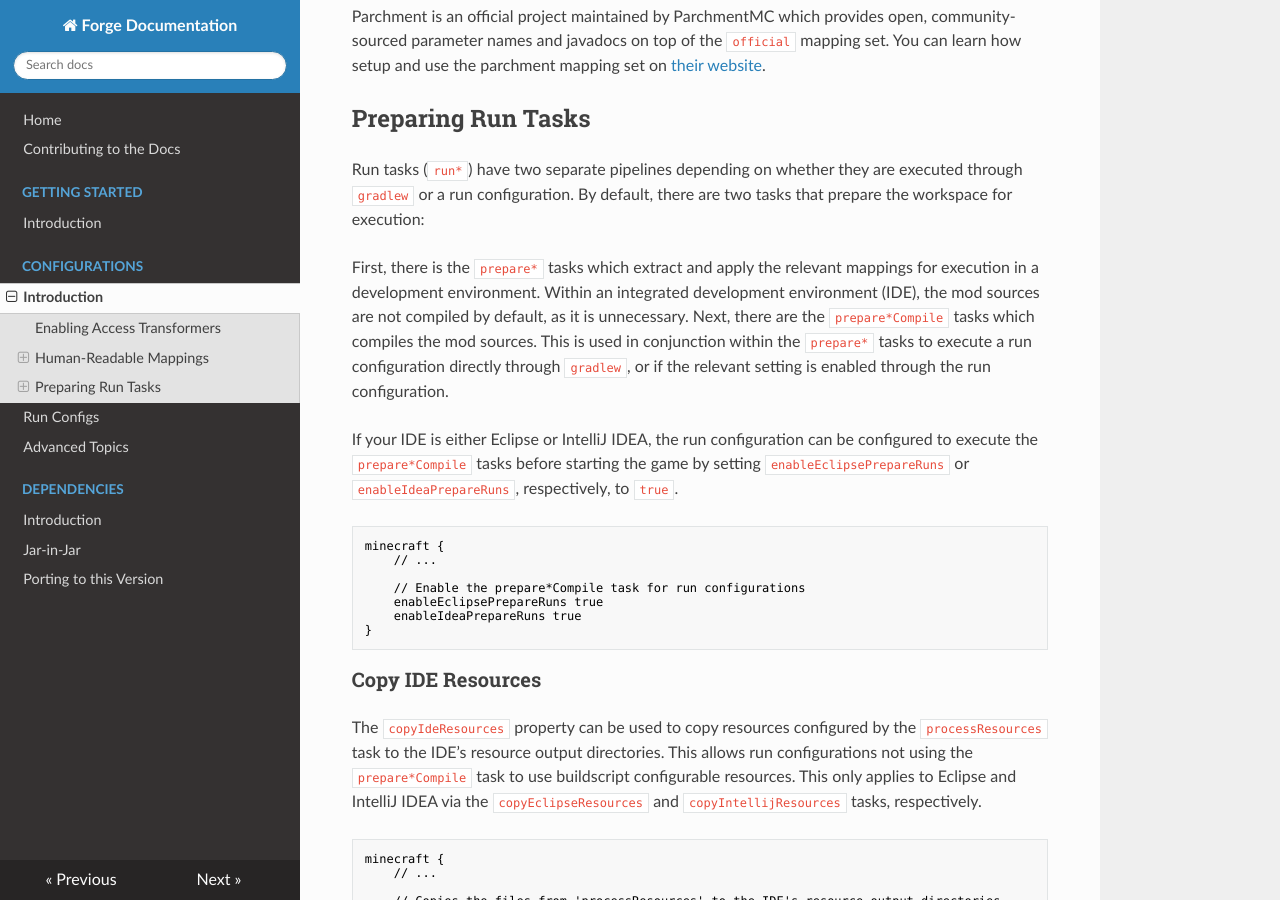
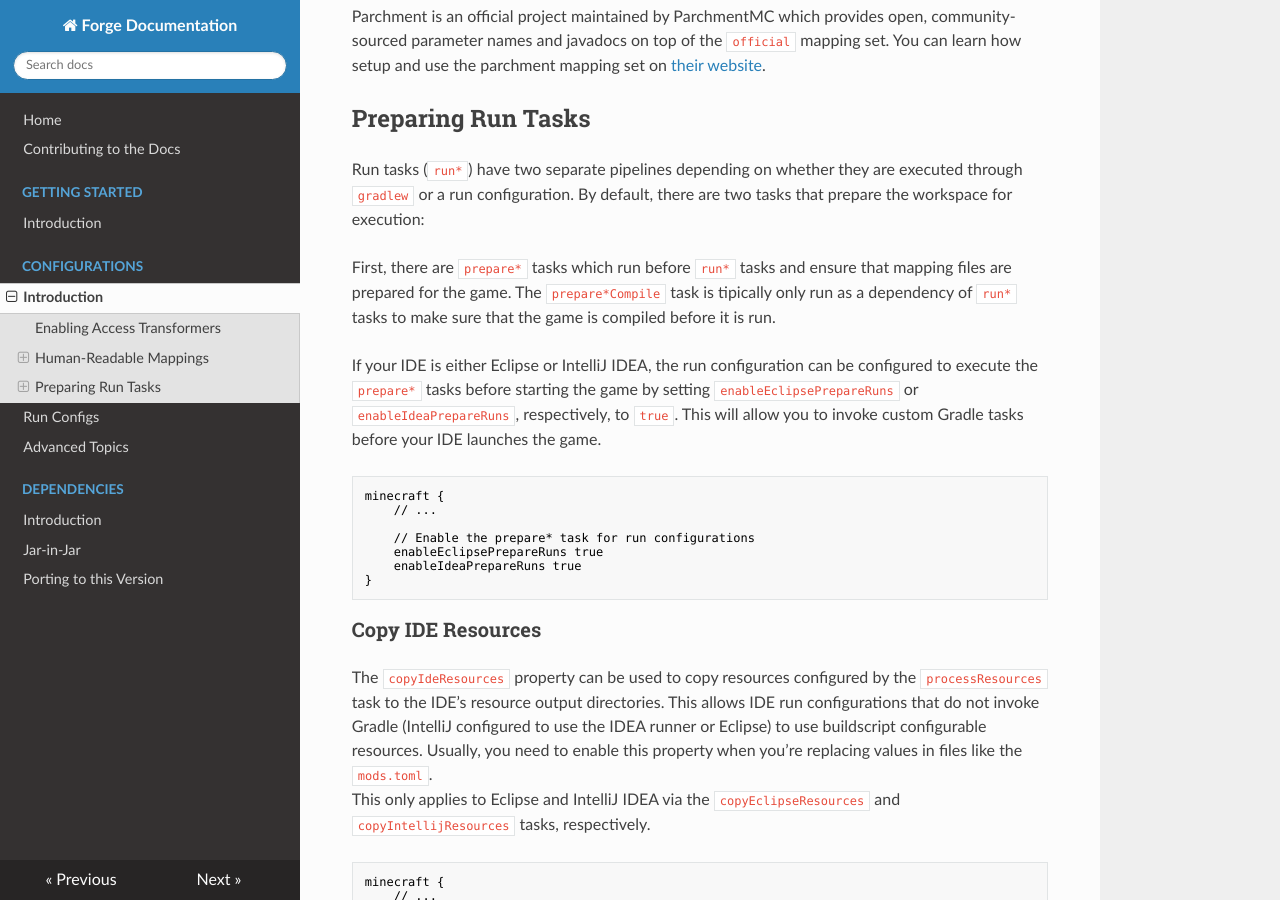
Before and after one commit to MinecraftForge/Documentation, an MkDocs documentation site: the page built from docs/configuration/index.md, in a window 1280 px wide and 900 px high, scrolled down 1673 px. Built offline with MkDocs 1.6.1, drawn with Linux system fonts in a browser that asks for light colours; nearby versions of some CDN libraries.

Commit message:
Add maty's comments
- Fix typos in a moment

Co-authored-by: matyrobbrt <65940752+Matyrobbrt@users.noreply.github.com>

````diff
--- a/docs/configuration/index.md
+++ b/docs/configuration/index.md
@@ -58,15 +58,15 @@ Preparing Run Tasks
 
 Run tasks (`run*`) have two separate pipelines depending on whether they are executed through `gradlew` or a run configuration. By default, there are two tasks that prepare the workspace for execution:
 
-First, there is the `prepare*` tasks which extract and apply the relevant mappings for execution in a development environment. Within an integrated development environment (IDE), the mod sources are not compiled by default, as it is unnecessary. Next, there are the `prepare*Compile` tasks which compiles the mod sources. This is used in conjunction within the `prepare*` tasks to execute a run configuration directly through `gradlew`, or if the relevant setting is enabled through the run configuration.
+First, there are `prepare*` tasks which run before `run*` tasks and ensure that mapping files are prepared for the game. The `prepare*Compile` task is tipically only run as a dependency of `run*` tasks to make sure that the game is compiled before it is run.
 
-If your IDE is either Eclipse or IntelliJ IDEA, the run configuration can be configured to execute the `prepare*Compile` tasks before starting the game by setting `enableEclipsePrepareRuns` or `enableIdeaPrepareRuns`, respectively, to `true`.
+If your IDE is either Eclipse or IntelliJ IDEA, the run configuration can be configured to execute the `prepare*` tasks before starting the game by setting `enableEclipsePrepareRuns` or `enableIdeaPrepareRuns`, respectively, to `true`. This will allow you to invoke custom Gradle tasks before your IDE launches the game.
 
 ```gradle
 minecraft {
     // ...
 
-    // Enable the prepare*Compile task for run configurations
+    // Enable the prepare* task for run configurations
     enableEclipsePrepareRuns true
     enableIdeaPrepareRuns true
 }
@@ -74,7 +74,8 @@ minecraft {
 
 ### Copy IDE Resources
 
-The `copyIdeResources` property can be used to copy resources configured by the `processResources` task to the IDE's resource output directories. This allows run configurations not using the `prepare*Compile` task to use buildscript configurable resources. This only applies to Eclipse and IntelliJ IDEA via the `copyEclipseResources` and `copyIntellijResources` tasks, respectively.
+The `copyIdeResources` property can be used to copy resources configured by the `processResources` task to the IDE's resource output directories. This allows IDE run configurations that do not invoke Gradle (IntelliJ configured to use the IDEA runner or Eclipse) to use buildscript configurable resources. Usually, you need to enable this property when you're replacing values in files like the `mods.toml`.
+This only applies to Eclipse and IntelliJ IDEA via the `copyEclipseResources` and `copyIntellijResources` tasks, respectively.
 
 ```gradle
 minecraft {
````
Also changed, not shown: docs/configuration/runs.md (+0 -3 lines).
